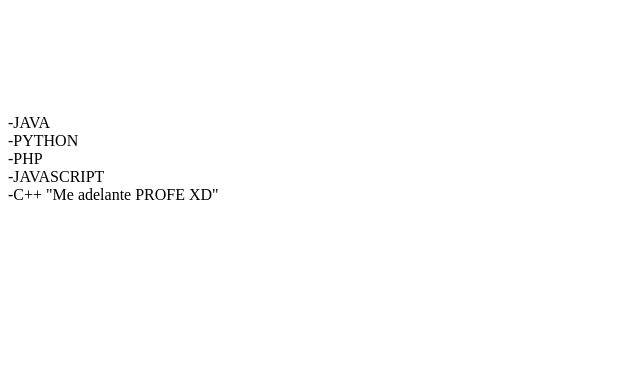
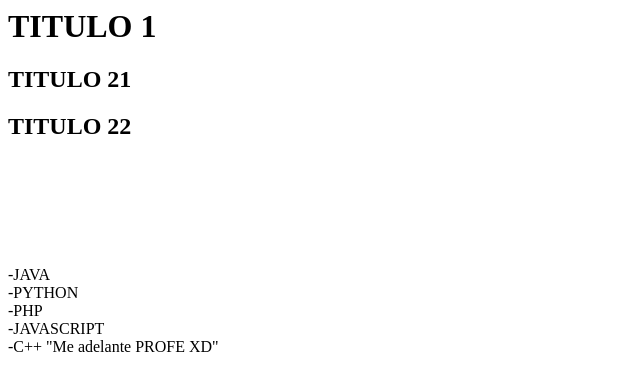
Before and after one commit to cangre98/frontend, a plain HTML site: page Ejercicios HTML/EjercicioHTML.html in a window 1280 px wide. Shown: the whole page, without its empty margins (0-640 px from the left). Drawn offline with Linux system fonts and the light colour scheme.

Commit message:
Ejercicio4

```diff
--- a/Ejercicios HTML/EjercicioHTML.html
+++ b/Ejercicios HTML/EjercicioHTML.html
@@ -1,5 +1,8 @@
 <html>
     <body>
+        <h1>TITULO 1</h1>
+        <P><H2>TITULO 21</H2></P>
+        <P><H2>TITULO 22</H2></P>
         <p>
             <br>
             <br>
```
